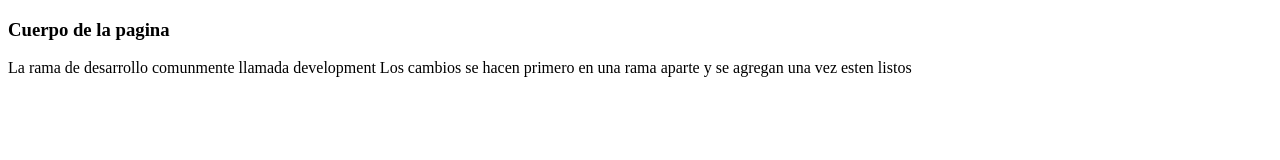
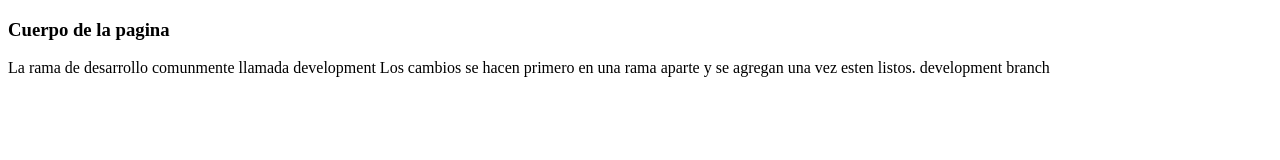
Before and after one commit to ARJC/git-init, a plain HTML site: page index.html in a window 1280 px wide. Drawn offline with Linux system fonts and the light colour scheme.

Commit message:
desarrollo listo para mergear

```diff
--- a/index.html
+++ b/index.html
@@ -8,7 +8,8 @@
 
 	<p>La rama de desarrollo comunmente llamada development
 	   Los cambios se hacen primero en una rama aparte y se agregan
-	una vez esten listos
+	una vez esten listos.
+	development branch
 	</p>
 
 </body>
```
